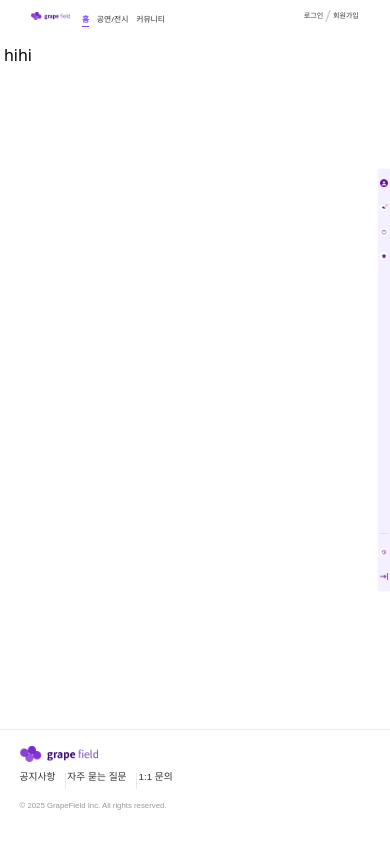
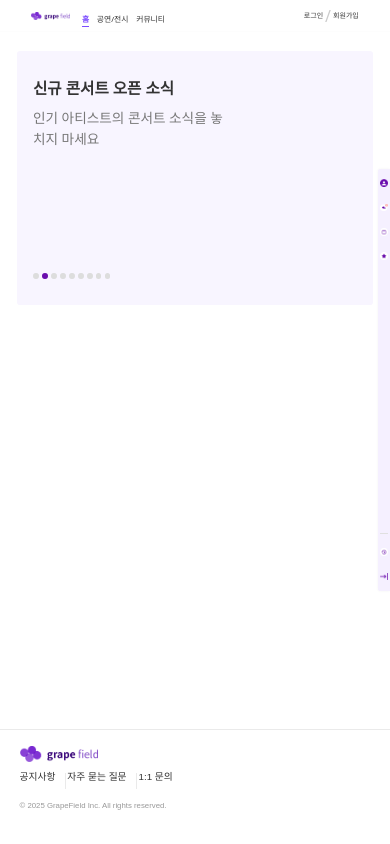
Before and after one commit to beyond-sw-camp/be12-fin-Catcher-GrapeField-FE, a Vue app: page / in a window 390 px wide. Built offline with nearby package versions, Linux system fonts and the light colour scheme.

Commit message:
#18 메인 배너 구현 및 데이터 분리 - 배너 데이터를 JSON 파일로 분리

```diff
--- a/public/Main.vue
+++ /dev/null
@@ -1,9 +0,0 @@
-<script setup>
-</script>
-
-<template>
-    hihi
-</template>
-
-<style scoped>
-</style>
--- a/src/App.vue
+++ b/src/App.vue
@@ -13,10 +13,10 @@ const showSidebar = computed(() => !['Login', 'SignUp'].includes(route.name))
 <template>
   <div class="layout">
     <Header />
-    <SideBar v-if="showSidebar" />
     <main>
       <router-view />
     </main>
+    <SideBar v-if="showSidebar" />
     <Footer />
   </div>
 </template>
--- /dev/null
+++ b/src/assets/data/banner-slides.json
@@ -0,0 +1,50 @@
+{
+  "slides": [
+    {
+      "id": 1,
+      "title": "문화 콘텐츠의 모든 순간",
+      "subtitle": "공연, 전시회, 박람회를 더 특별하게",
+      "searchPlaceholder": "찾고 싶은 공연이나 전시를 검색하세요"
+    },
+    {
+      "id": 2,
+      "title": "신규 콘서트 오픈 소식",
+      "subtitle": "인기 아티스트의 콘서트 소식을 놓치지 마세요"
+    },
+    {
+      "id": 3,
+      "title": "이달의 특별 전시회",
+      "subtitle": "다양한 전시 관람을 통해 문화 생활을 즐겨보세요"
+    },
+    {
+      "id": 4,
+      "title": "박람회 정보 안내",
+      "subtitle": "다양한 주제의 박람회를 한눈에 확인하세요"
+    },
+    {
+      "id": 5,
+      "title": "인기 뮤지컬 순위",
+      "subtitle": "화제의 뮤지컬 TOP 10을 확인해보세요"
+    },
+    {
+      "id": 6,
+      "title": "이벤트 혜택 모음",
+      "subtitle": "각종 문화 생활 할인 혜택을 놓치지 마세요"
+    },
+    {
+      "id": 7,
+      "title": "신규 회원 혜택",
+      "subtitle": "GrapeField 회원이 되어 다양한 혜택을 누려보세요"
+    },
+    {
+      "id": 8,
+      "title": "금주의 베스트 공연",
+      "subtitle": "사용자들이 선택한 이번 주 최고의 공연"
+    },
+    {
+      "id": 9,
+      "title": "커뮤니티 인기글",
+      "subtitle": "다른 사용자들과 함께 정보를 공유해보세요"
+    }
+  ]
+}
--- /dev/null
+++ b/src/main/Main.vue
@@ -0,0 +1,16 @@
+<template>
+    <TopBanner />
+</template>
+
+
+<script>
+
+import TopBanner from './TopBanner.vue'
+
+
+export default {
+    components: {
+        TopBanner
+    }
+}
+</script>
--- /dev/null
+++ b/src/main/TopBanner.vue
@@ -0,0 +1,233 @@
+<template>
+    <div class="banner-wrapper">
+        <div class="banner-container">
+            <div class="banner-content" v-for="(slide, index) in slides" :key="index" v-show="currentIndex === index">
+                <div class="banner-text">
+                    <h1 class="banner-title">{{ slide.title }}</h1>
+                    <p class="banner-subtitle">{{ slide.subtitle }}</p>
+                    <!-- 첫 번재 데이터에만 검색 기능 넣기 -->
+                    <div class="search-wrapper" v-if="index === 0">
+                            <input type="text" class="search-input" :placeholder="slide.searchPlaceholder">
+                            <button class="search-button">
+                                <span class="search-icon">🔍</span>
+                            </button>
+                    </div>
+                </div>
+            </div>
+            <div class="pagination-dots">
+                <div v-for="(slide, index) in slides" :key="index" class="dot"
+                    :class="{ active: currentIndex === index }" @click="goToSlide(index)"></div>
+            </div>
+        </div>
+    </div>
+</template>
+
+<script>
+import bannerData from '../assets/data/banner-slides.json';
+
+export default {
+    data() {
+        return {
+            currentIndex: 0,
+            slides: [],
+            timer: null
+        };
+    },
+    created() {
+        this.slides = bannerData.slides;
+    },
+    mounted() {
+        this.startSlideTimer();
+    },
+    beforeUnmount() {
+        this.stopSlideTimer();
+    },
+    methods: {
+        startSlideTimer() {
+            this.timer = setInterval(() => {
+                this.nextSlide();
+            }, 3000); // 3초마다 슬라이드 변경
+        },
+        stopSlideTimer() {
+            clearInterval(this.timer);
+        },
+        nextSlide() {
+            this.currentIndex = (this.currentIndex + 1) % this.slides.length;
+        },
+        goToSlide(index) {
+            this.currentIndex = index;
+            // 수동으로 슬라이드 변경 시 타이머 재설정
+            this.stopSlideTimer();
+            this.startSlideTimer();
+        }
+    }
+};
+</script>
+
+<style scoped>
+.banner-wrapper {
+    width: 90%;
+    max-width: 1200px;
+    margin: 1vh auto;
+    padding: 0 2vw;
+}
+
+.banner-container {
+    width: 100%;
+    height: 30vh;
+    min-height: 200px;
+    background-color: #f8f5ff;
+    border-radius: 0.8vw;
+    position: relative;
+    overflow: hidden;
+}
+
+.banner-content {
+    position: relative;
+    width: 100%;
+    height: 100%;
+    padding: 3vh 4vw;
+}
+
+.banner-text {
+    position: relative;
+    z-index: 2;
+    max-width: 80%;
+}
+
+.banner-title {
+    font-size: min(2.5vw, 32px);
+    font-weight: 700;
+    color: #333;
+    margin-bottom: 1vh;
+}
+
+.banner-subtitle {
+    font-size: min(1.4vw, 18px);
+    color: #777;
+    margin-bottom: 2vh;
+}
+
+.search-wrapper {
+    display: flex;
+    width: min(60%, 500px);
+    height: 5vh;
+    min-height: 40px;
+    margin-top: 2vh;
+    position: relative;
+}
+
+.search-input {
+    width: calc(100% - 40px);
+    height: 100%;
+    border: none;
+    border-radius: 4px 0 0 4px;
+    padding: 0 1.5vw;
+    font-size: min(1.1vw, 16px);
+    box-shadow: 0 1px 3px rgba(0, 0, 0, 0.1);
+}
+
+.search-button {
+    width: 40px;
+    height: 100%;
+    background-color: #6a0dad;
+    border: none;
+    border-radius: 0 4px 4px 0;
+    display: flex;
+    align-items: center;
+    justify-content: center;
+    cursor: pointer;
+}
+
+.search-icon {
+    color: white;
+    font-size: min(1.1vw, 16px);
+}
+
+.pagination-dots {
+    position: absolute;
+    bottom: 3vh;
+    left: 4vw;
+    display: flex;
+    gap: 0.8vw;
+}
+
+.dot {
+    width: 0.6vw;
+    height: 0.6vw;
+    max-width: 8px;
+    max-height: 8px;
+    border-radius: 50%;
+    background-color: #ddd;
+    cursor: pointer;
+    transition: background-color 0.3s;
+}
+
+.dot.active {
+    background-color: #6a0dad;
+}
+
+/* 반응형 스타일 */
+@media (max-width: 768px) {
+    .banner-container {
+        height: 25vh;
+    }
+
+    .banner-title {
+        font-size: 4vw;
+    }
+
+    .banner-subtitle {
+        font-size: 2.2vw;
+    }
+
+    .search-wrapper {
+        width: 80%;
+    }
+
+    .search-input {
+        font-size: 2vw;
+    }
+
+    .dot {
+        width: 1vw;
+        height: 1vw;
+    }
+}
+
+@media (max-width: 480px) {
+    .banner-wrapper {
+        width: 95%;
+        padding: 0 1vw;
+    }
+
+    .banner-container {
+        height: 30vh;
+    }
+
+    .banner-text {
+        max-width: 60%;
+    }
+
+    .banner-title {
+        font-size: 4vw;
+    }
+
+    .banner-subtitle {
+        font-size: 3.5vw;
+    }
+
+    .search-wrapper {
+        width: 90%;
+    }
+
+    .search-input {
+        font-size: 3vw;
+    }
+
+    .dot {
+        width: 1.5vw;
+        height: 1.5vw;
+    }
+}
+</style>
--- a/src/router/index.js
+++ b/src/router/index.js
@@ -1,6 +1,6 @@
 import { createWebHistory, createRouter } from "vue-router";
 
-import Main from "../../public/Main.vue";
+import Main from "../main/Main.vue";
 import Login from "../user/Login.vue";
 import Signup from "../user/Signup.vue";
 
```
